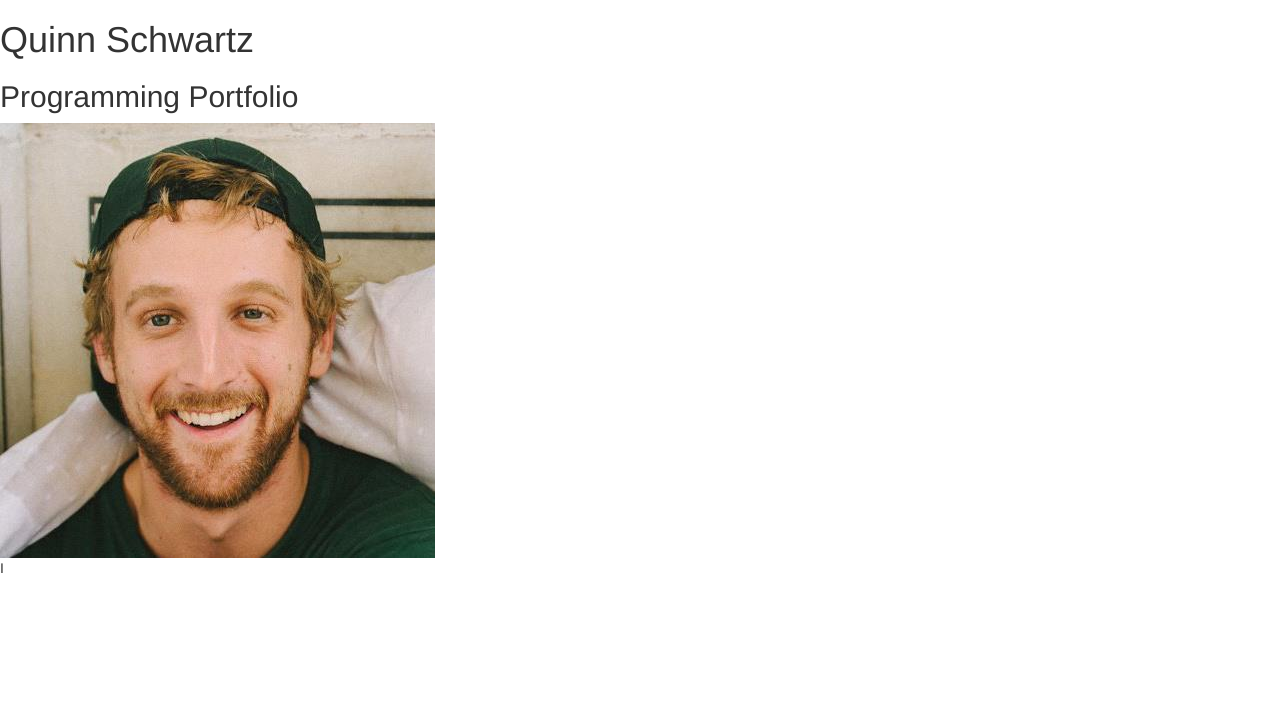
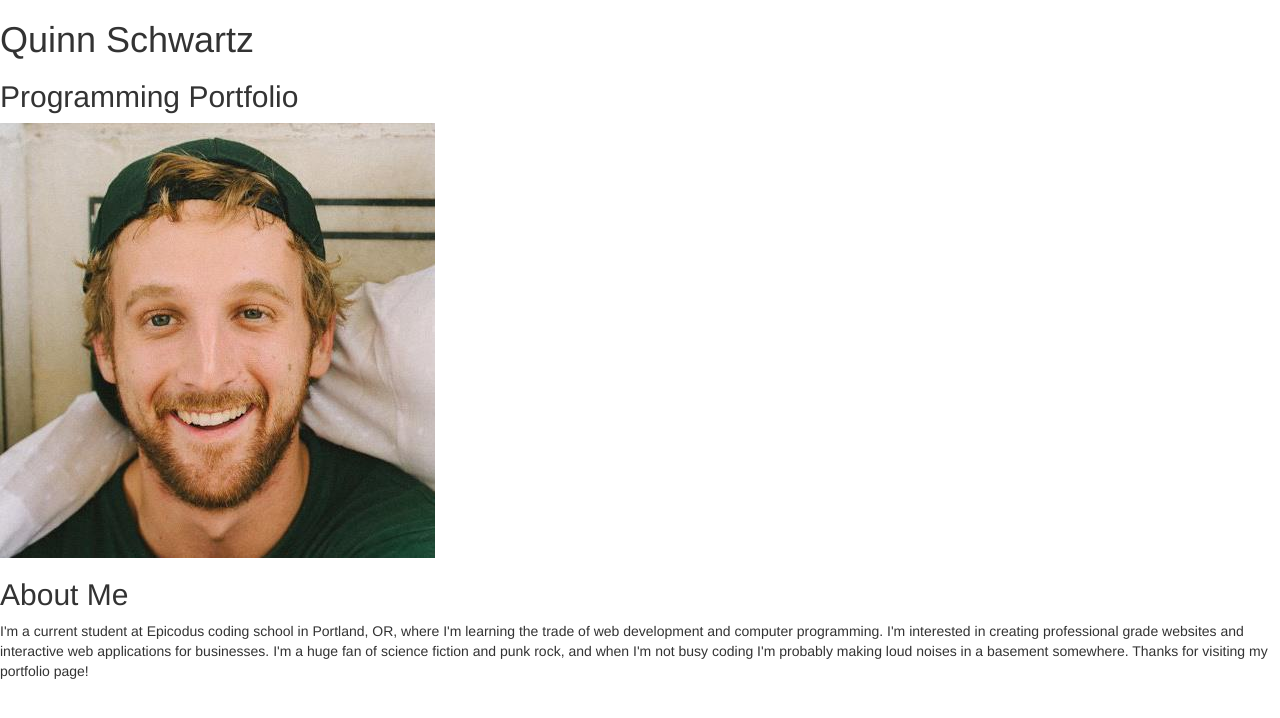
Before and after one commit to quinnschwartz/portfolio, a plain HTML site: page index.html in a window 1280 px wide. Drawn offline with Linux system fonts and the light colour scheme.

Commit message:
add about me section

```diff
--- a/index.html
+++ b/index.html
@@ -11,7 +11,8 @@
     <h2>Programming Portfolio</h2>
     <img src="img/Quinn.jpg" alt="photo of Quinn">
     <div>
-      <p>I
+      <h2>About Me</h2>
+      <p>I'm a current student at Epicodus coding school in Portland, OR, where I'm learning the trade of web development and computer programming.  I'm interested in creating professional grade websites and interactive web applications for businesses. I'm a huge fan of science fiction and punk rock, and when I'm not busy coding I'm probably making loud noises in a basement somewhere.  Thanks for visiting my portfolio page!</p>
     </div>
 
   </body>
```
